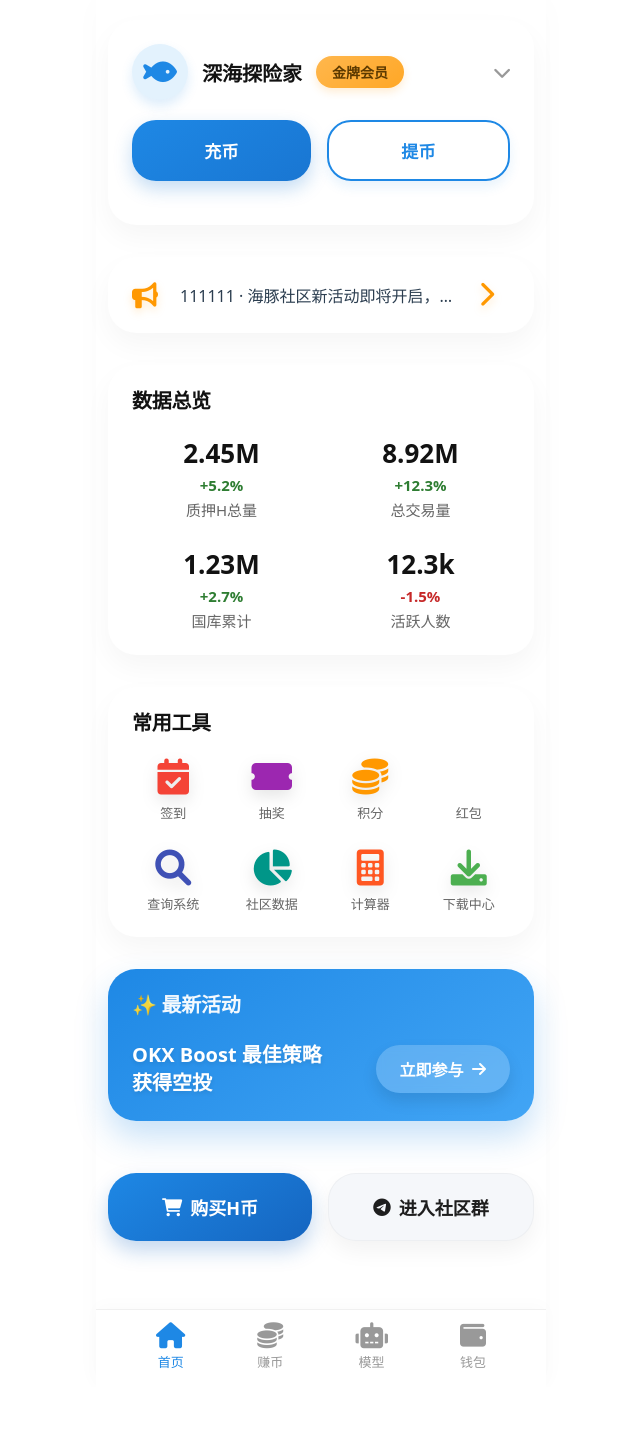
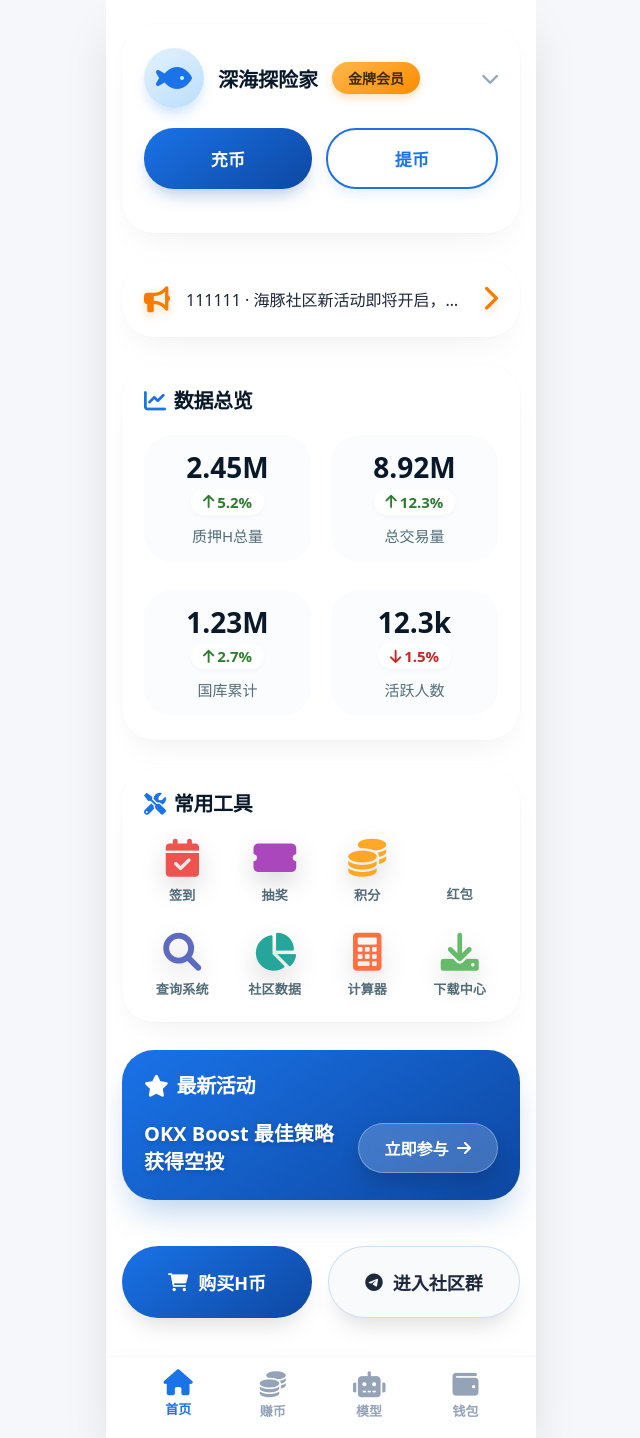
Before and after one commit to aosima858588-boop/-, a plain HTML site: page index.html in a window 1280 px wide. Shown: the whole page, without its empty margins (319-959 px from the left). Before the commit the page ends 1387 px from the top, so only its background shows below. Drawn offline with Linux system fonts and the light colour scheme.

Commit message:
Update index.html

```diff
--- a/index.html
+++ b/index.html
@@ -3,7 +3,7 @@
 <head>
     <meta charset="UTF-8">
     <meta name="viewport" content="width=device-width, initial-scale=1.0, maximum-scale=1.0, user-scalable=no, viewport-fit=cover">
-    <title>海豚社区 · 精致版</title>
+    <title>海豚社区 · 精美版</title>
     <link rel="stylesheet" href="https://cdnjs.cloudflare.com/ajax/libs/font-awesome/6.0.0-beta3/css/all.min.css">
     <style>
         * {
@@ -14,7 +14,7 @@
         }
 
         body {
-            background-color: #FFFFFF;
+            background-color: #F5F7FA;  /* 极浅灰背景，让白色卡片更有层次 */
             display: flex;
             justify-content: center;
             align-items: flex-start;
@@ -23,36 +23,46 @@
 
         .app-container {
             width: 100%;
-            max-width: 450px;
+            max-width: 430px;            /* 舒适宽度 */
             background-color: #FFFFFF;
             min-height: 100vh;
             display: flex;
             flex-direction: column;
-            box-shadow: 0 0 30px rgba(0,0,0,0.02);
+            box-shadow: 0 25px 50px -12px rgba(0, 0, 0, 0.15);
+            border-radius: 0;            /* 无圆角，满屏感 */
+            overflow: hidden;
         }
 
         .content {
             flex: 1;
-            padding: 12px 12px 24px 12px;
+            padding: 16px 16px 30px 16px;
             display: flex;
             flex-direction: column;
-            gap: 32px;
+            gap: 28px;                  /* 卡片间距 */
         }
 
-        /* 卡片样式 */
+        /* 卡片样式 - 极细腻双层阴影，大圆角 */
         .card {
             background-color: #FFFFFF;
-            border-radius: 28px;
-            padding: 24px;
-            box-shadow: 0 12px 28px rgba(0, 0, 0, 0.04);
+            border-radius: 32px;
+            padding: 24px 22px;
+            box-shadow:
+                0 15px 35px -15px rgba(0, 0, 0, 0.08),
+                0 0 0 1px rgba(0, 0, 0, 0.01); /* 极细描边增加质感 */
             width: 100%;
             border: none;
+            transition: transform 0.25s ease, box-shadow 0.25s ease;
+        }
+        .card:active {
+            transform: scale(0.992);
+            box-shadow: 0 10px 25px -8px rgba(0,0,0,0.1);
         }
 
+        /* 高亮卡片 (最新活动) */
         .card.highlight {
-            background: linear-gradient(145deg, #1E88E5, #42A5F5);
+            background: linear-gradient(145deg, #1A73E8, #0D47A1);
             color: white;
-            box-shadow: 0 16px 32px rgba(30, 136, 229, 0.25);
+            box-shadow: 0 20px 35px -10px rgba(21, 101, 192, 0.3);
         }
         .card.highlight .section-title,
         .card.highlight .activity-desc,
@@ -60,21 +70,26 @@
             color: white;
         }
 
-        /* 标题优化 */
         .section-title {
             font-size: 20px;
             font-weight: 700;
-            color: #121212;
-            margin-bottom: 24px;
+            color: #0A1929;
+            margin-bottom: 22px;
             line-height: 1.2;
             letter-spacing: -0.3px;
+            display: flex;
+            align-items: center;
+            gap: 8px;
         }
-        .section-title.light {
+        .section-title i {
+            color: #1A73E8;
+            font-size: 22px;
+        }
+        .section-title.light i {
             color: white;
-            opacity: 0.95;
         }
 
-        /* 用户面板头部 */
+        /* 用户面板 */
         .user-panel-header {
             display: flex;
             align-items: center;
@@ -89,119 +104,71 @@
             flex-wrap: wrap;
         }
         .dolphin-icon {
-            font-size: 30px;
-            color: #1E88E5;
-            background: #E3F2FD;
-            width: 56px;
-            height: 56px;
-            border-radius: 50%;
+            font-size: 32px;
+            color: #1A73E8;
+            background: linear-gradient(145deg, #E3F2FD, #BBDEFB);
+            width: 60px;
+            height: 60px;
+            border-radius: 30px;
             display: flex;
             align-items: center;
             justify-content: center;
-            box-shadow: 0 6px 12px rgba(30,136,229,0.15);
+            box-shadow: 0 8px 15px -5px rgba(26,115,232,0.3);
         }
         .user-name {
             font-weight: 700;
             font-size: 20px;
-            color: #121212;
+            color: #0A1929;
         }
         .badge {
-            background: linear-gradient(145deg, #FFB74D, #FFA726);
-            color: #5D3A00;
+            background: linear-gradient(145deg, #FFB74D, #FB8C00);
+            color: #3E2A00;
             font-size: 14px;
-            font-weight: 600;
+            font-weight: 700;
             padding: 6px 16px;
             border-radius: 40px;
-            box-shadow: 0 4px 8px rgba(255,167,38,0.2);
+            box-shadow: 0 4px 8px rgba(251,140,0,0.25);
             white-space: nowrap;
         }
+        .expand-indicator {
+            color: #99A7B9;
+            font-size: 18px;
+            transition: transform 0.3s;
+        }
+        .expanded .expand-indicator {
+            transform: rotate(180deg);
+        }
 
-        /* 按钮美化 */
+        /* 按钮行 - 充币提币 */
         .button-row {
             display: flex;
-            gap: 16px;
+            gap: 14px;
             margin-bottom: 20px;
         }
         .btn-block {
             flex: 1;
             border: none;
-            background: linear-gradient(145deg, #1E88E5, #1976D2);
+            background: linear-gradient(145deg, #1A73E8, #0D47A1);
             color: white;
             font-size: 17px;
             font-weight: 600;
             padding: 16px 0;
-            border-radius: 24px;
+            border-radius: 30px;
             cursor: pointer;
             transition: all 0.2s ease;
-            box-shadow: 0 8px 18px rgba(25,118,210,0.25);
+            box-shadow: 0 10px 20px -8px rgba(13,71,161,0.4);
             text-align: center;
             letter-spacing: 0.3px;
         }
         .btn-block.outline {
             background: transparent;
-            color: #1E88E5;
-            border: 2px solid #1E88E5;
-            box-shadow: 0 6px 12px rgba(30,136,229,0.1);
+            color: #1A73E8;
+            border: 2px solid #1A73E8;
+            box-shadow: 0 6px 12px rgba(26,115,232,0.1);
         }
         .btn-block:active {
             transform: scale(0.97);
-            box-shadow: 0 4px 8px rgba(0,0,0,0.1);
-        }
-
-        /* 快捷按钮 */
-        .quick-actions {
-            display: flex;
-            gap: 16px;
-            margin: 20px 0 8px;
-        }
-        .quick-btn {
-            flex: 1;
-            border: none;
-            padding: 20px 0;
-            border-radius: 28px;
-            font-weight: 700;
-            font-size: 18px;
-            cursor: pointer;
-            transition: all 0.2s;
-            box-shadow: 0 10px 22px rgba(0,0,0,0.05);
-            display: flex;
-            align-items: center;
-            justify-content: center;
-            gap: 8px;
-        }
-        .quick-btn.primary {
-            background: linear-gradient(145deg, #1E88E5, #1565C0);
-            color: white;
-            box-shadow: 0 10px 20px rgba(21,101,192,0.25);
-        }
-        .quick-btn.secondary {
-            background: #F5F7FA;
-            color: #1E1E1E;
-            border: 1px solid rgba(0,0,0,0.03);
-        }
-        .quick-btn:active {
-            transform: scale(0.97);
-        }
-
-        /* 活动卡片内按钮 */
-        .activity-link {
-            display: flex;
-            align-items: center;
-            gap: 8px;
-            color: white;
-            font-size: 16px;
-            font-weight: 600;
-            background: rgba(255,255,255,0.2);
-            padding: 12px 24px;
-            border-radius: 40px;
-            backdrop-filter: blur(4px);
-            box-shadow: 0 8px 16px rgba(0,0,0,0.1);
-            transition: all 0.2s;
-            cursor: pointer;
-        }
-        .activity-link:active {
-            background: rgba(255,255,255,0.3);
-            transform: scale(0.96);
+            box-shadow: 0 5px 10px -3px rgba(0,0,0,0.2);
         }
 
         /* 展开区域 */
@@ -210,67 +177,79 @@
             grid-template-columns: repeat(4, 1fr);
             gap: 16px;
             text-align: center;
-            padding-top: 20px;
-            border-top: 1px solid #F0F0F0;
+            padding-top: 22px;
+            border-top: 1px solid #EDF2F7;
+            margin-top: 6px;
         }
         .expand-content.hidden {
             display: none;
         }
         .expand-item .value {
             font-size: 24px;
-            font-weight: 700;
-            color: #121212;
+            font-weight: 800;
+            color: #0A1929;
             line-height: 1.3;
             font-feature-settings: "tnum";
         }
         .expand-item .label {
             font-size: 14px;
-            color: #666;
+            color: #546E7A;
             margin-top: 6px;
             font-weight: 500;
         }
 
-        /* 公告 */
+        /* 公告资讯 */
         .announcement {
             display: flex;
             align-items: center;
             gap: 16px;
         }
         .announcement i {
-            color: #FF9800;
+            color: #F57C00;
             font-size: 26px;
-            width: 32px;
-            filter: drop-shadow(0 4px 4px rgba(255,152,0,0.2));
+            filter: drop-shadow(0 4px 4px rgba(245,124,0,0.25));
         }
         .announcement-text {
             flex: 1;
             font-size: 16px;
-            color: #2C3E50;
+            color: #1E293B;
             font-weight: 500;
             white-space: nowrap;
             overflow: hidden;
             text-overflow: ellipsis;
         }
         .announcement .more {
-            color: #999;
+            color: #94A3B8;
             font-size: 16px;
+            transition: transform 0.2s;
+        }
+        .announcement .more:active {
+            transform: translateX(3px);
         }
 
-        /* 数据总览（含同比） */
+        /* 数据总览（同比美化） */
         .stats-grid {
             display: grid;
             grid-template-columns: repeat(2, 1fr);
             gap: 28px 20px;
-            margin-top: 8px;
+            margin-top: 6px;
         }
         .stat-item {
             text-align: center;
+            background: rgba(247, 250, 252, 0.6);
+            padding: 16px 6px;
+            border-radius: 28px;
+            backdrop-filter: blur(2px);
+            transition: background 0.2s;
+        }
+        .stat-item:active {
+            background: #EDF2F7;
         }
         .stat-value {
-            font-size: 26px;
-            font-weight: 700;
-            color: #121212;
-            line-height: 1.3;
+            font-size: 28px;
+            font-weight: 800;
+            color: #0A1929;
+            line-height: 1.2;
             font-feature-settings: "tnum";
             margin-bottom: 4px;
         }
@@ -278,25 +257,33 @@
             font-size: 15px;
             font-weight: 600;
             margin-bottom: 4px;
+            display: inline-flex;
+            align-items: center;
+            gap: 3px;
+            background: white;
+            padding: 3px 12px;
+            border-radius: 30px;
+            box-shadow: 0 2px 5px rgba(0,0,0,0.03);
         }
         .stat-compare.positive {
-            color: #2E7D32;  /* 深绿色 */
+            color: #2E7D32;
         }
         .stat-compare.negative {
-            color: #C62828;  /* 深红色 */
+            color: #C62828;
         }
         .stat-label {
             font-size: 15px;
-            color: #666;
+            color: #546E7A;
             font-weight: 500;
+            margin-top: 6px;
         }
 
-        /* 工具图标彩色化 */
+        /* 工具图标 (彩色 + 细腻投影) */
         .tools-grid {
             display: grid;
             grid-template-columns: repeat(4, 1fr);
             gap: 28px 16px;
-            margin-top: 12px;
+            margin-top: 10px;
         }
         .tool-item {
             display: flex;
@@ -304,36 +291,41 @@
             align-items: center;
             gap: 8px;
             cursor: pointer;
-            transition: transform 0.1s;
+            transition: transform 0.15s, filter 0.15s;
         }
         .tool-item:active {
-            transform: scale(0.95);
+            transform: scale(0.94);
         }
         .tool-icon {
-            font-size: 36px;
+            font-size: 38px;
             width: auto;
             height: auto;
             line-height: 1;
-            filter: drop-shadow(0 6px 8px rgba(0,0,0,0.1));
+            filter: drop-shadow(0 10px 12px rgba(0,0,0,0.15));
+            transition: filter 0.2s;
         }
-        /* 为每个工具设置不同颜色 */
-        .tool-item:nth-child(1) .tool-icon { color: #F44336; } /* 签到 */
-        .tool-item:nth-child(2) .tool-icon { color: #9C27B0; } /* 抽奖 */
-        .tool-item:nth-child(3) .tool-icon { color: #FF9800; } /* 积分 */
-        .tool-item:nth-child(4) .tool-icon { color: #E91E63; } /* 红包 */
-        .tool-item:nth-child(5) .tool-icon { color: #3F51B5; } /* 查询系统 */
-        .tool-item:nth-child(6) .tool-icon { color: #009688; } /* 社区数据 */
-        .tool-item:nth-child(7) .tool-icon { color: #FF5722; } /* 计算器 */
-        .tool-item:nth-child(8) .tool-icon { color: #4CAF50; } /* 下载中心 */
+        .tool-item:hover .tool-icon {
+            filter: drop-shadow(0 12px 14px rgba(0,0,0,0.2));
+        }
+        /* 彩色图标 (比之前更柔和) */
+        .tool-item:nth-child(1) .tool-icon { color: #EF5350; } /* 签到 */
+        .tool-item:nth-child(2) .tool-icon { color: #AB47BC; } /* 抽奖 */
+        .tool-item:nth-child(3) .tool-icon { color: #FFA726; } /* 积分 */
+        .tool-item:nth-child(4) .tool-icon { color: #EC407A; } /* 红包 */
+        .tool-item:nth-child(5) .tool-icon { color: #5C6BC0; } /* 查询系统 */
+        .tool-item:nth-child(6) .tool-icon { color: #26A69A; } /* 社区数据 */
+        .tool-item:nth-child(7) .tool-icon { color: #FF7043; } /* 计算器 */
+        .tool-item:nth-child(8) .tool-icon { color: #66BB6A; } /* 下载中心 */
 
         .tool-label {
             font-size: 13px;
-            color: #666;
+            color: #546E7A;
             text-align: center;
-            font-weight: 500;
+            font-weight: 600;
+            letter-spacing: 0.2px;
         }
 
-        /* 活动区域 */
+        /* 最新活动 */
         .activity-content {
             display: flex;
             align-items: center;
@@ -345,35 +337,95 @@
             font-size: 20px;
             font-weight: 700;
             line-height: 1.4;
-            text-shadow: 0 2px 4px rgba(0,0,0,0.1);
+            text-shadow: 0 2px 5px rgba(0,0,0,0.2);
+        }
+        .activity-link {
+            display: flex;
+            align-items: center;
+            gap: 8px;
+            color: white;
+            font-size: 16px;
+            font-weight: 600;
+            background: rgba(255,255,255,0.2);
+            padding: 12px 26px;
+            border-radius: 40px;
+            backdrop-filter: blur(6px);
+            box-shadow: 0 10px 18px rgba(0,0,0,0.15);
+            transition: all 0.2s;
+            cursor: pointer;
+            border: 1px solid rgba(255,255,255,0.3);
+        }
+        .activity-link:active {
+            background: rgba(255,255,255,0.35);
+            transform: scale(0.96);
+            box-shadow: 0 5px 10px rgba(0,0,0,0.1);
+        }
+
+        /* 快捷按钮 */
+        .quick-actions {
+            display: flex;
+            gap: 16px;
+            margin: 18px 0 8px;
+        }
+        .quick-btn {
+            flex: 1;
+            border: none;
+            padding: 22px 0;
+            border-radius: 40px;
+            font-weight: 700;
+            font-size: 18px;
+            cursor: pointer;
+            transition: all 0.2s;
+            display: flex;
+            align-items: center;
+            justify-content: center;
+            gap: 10px;
+            box-shadow: 0 15px 25px -10px rgba(0,0,0,0.15);
+        }
+        .quick-btn.primary {
+            background: linear-gradient(145deg, #1A73E8, #0D47A1);
+            color: white;
+        }
+        .quick-btn.secondary {
+            background: #F8FAFC;
+            color: #1E293B;
+            border: 1px solid rgba(26,115,232,0.2);
+        }
+        .quick-btn:active {
+            transform: scale(0.97);
+            box-shadow: 0 8px 15px -5px rgba(0,0,0,0.2);
         }
 
         /* 底部导航 */
         .bottom-nav {
             background-color: #FFFFFF;
-            padding: 12px 24px 16px;
+            padding: 14px 24px 18px;
             display: flex;
             justify-content: space-around;
             align-items: center;
-            border-top: 1px solid #F0F0F0;
-            box-shadow: 0 -4px 16px rgba(0,0,0,0.02);
+            border-top: 1px solid rgba(0,0,0,0.03);
+            box-shadow: 0 -5px 20px -5px rgba(0,0,0,0.02);
         }
         .nav-item {
             display: flex;
             flex-direction: column;
             align-items: center;
             gap: 4px;
-            color: #999;
+            color: #94A3B8;
             font-size: 13px;
-            font-weight: 500;
+            font-weight: 600;
             cursor: pointer;
-            transition: color 0.2s;
+            transition: color 0.2s, transform 0.1s;
         }
         .nav-item i {
             font-size: 26px;
         }
         .nav-item.active {
-            color: #1E88E5;
+            color: #1A73E8;
+            transform: translateY(-2px);
+        }
+        .nav-item:active {
+            opacity: 0.7;
         }
 
         .clickable {
@@ -383,11 +435,13 @@
             height: 8px;
         }
 
-        /* 字体微调 */
+        /* 字体优化 */
         body, button, input {
-            font-family: system-ui, -apple-system, 'Segoe UI', Roboto, 'Helvetica Neue', sans-serif;
             -webkit-font-smoothing: antialiased;
             -moz-osx-font-smoothing: grayscale;
+        }
+        .stat-value, .expand-item .value {
+            font-family: system-ui, -apple-system, 'SF Mono', 'Roboto Mono', monospace;
         }
     </style>
 </head>
@@ -404,16 +458,14 @@
                         <span class="user-name">深海探险家</span>
                         <span class="badge">金牌会员</span>
                     </div>
-                    <i class="fas fa-chevron-down" style="color:#999; font-size:18px;"></i>
+                    <i class="fas fa-chevron-down expand-indicator"></i>
                 </div>
 
-                <!-- 充币提币按钮行 -->
                 <div class="button-row">
                     <button class="btn-block" onclick="alert('充币')">充币</button>
                     <button class="btn-block outline" onclick="alert('提币')">提币</button>
                 </div>
 
-                <!-- 展开数据（默认隐藏） -->
                 <div class="expand-content hidden" id="expandArea">
                     <div class="expand-item"><div class="value">$12.3k</div><div class="label">身价</div></div>
                     <div class="expand-item"><div class="value">5.82</div><div class="label">资产</div></div>
@@ -422,7 +474,7 @@
                 </div>
             </div>
 
-            <!-- 公告资讯（喇叭图标彩色） -->
+            <!-- 公告资讯 -->
             <div class="card">
                 <div class="announcement">
                     <i class="fas fa-bullhorn"></i>
@@ -431,36 +483,36 @@
                 </div>
             </div>
 
-            <!-- 数据总览（含同比） -->
+            <!-- 数据总览（同比+微背景） -->
             <div class="card">
-                <div class="section-title">数据总览</div>
+                <div class="section-title"><i class="fas fa-chart-line"></i> 数据总览</div>
                 <div class="stats-grid">
                     <div class="stat-item">
                         <div class="stat-value">2.45M</div>
-                        <div class="stat-compare positive">+5.2%</div>
+                        <div class="stat-compare positive"><i class="fas fa-arrow-up"></i> 5.2%</div>
                         <div class="stat-label">质押H总量</div>
                     </div>
                     <div class="stat-item">
                         <div class="stat-value">8.92M</div>
-                        <div class="stat-compare positive">+12.3%</div>
+                        <div class="stat-compare positive"><i class="fas fa-arrow-up"></i> 12.3%</div>
                         <div class="stat-label">总交易量</div>
                     </div>
                     <div class="stat-item">
                         <div class="stat-value">1.23M</div>
-                        <div class="stat-compare positive">+2.7%</div>
+                        <div class="stat-compare positive"><i class="fas fa-arrow-up"></i> 2.7%</div>
                         <div class="stat-label">国库累计</div>
                     </div>
                     <div class="stat-item">
                         <div class="stat-value">12.3k</div>
-                        <div class="stat-compare negative">-1.5%</div>
+                        <div class="stat-compare negative"><i class="fas fa-arrow-down"></i> 1.5%</div>
                         <div class="stat-label">活跃人数</div>
                     </div>
                 </div>
             </div>
 
-            <!-- 工具集（彩色图标） -->
+            <!-- 工具集（彩色图标 + 柔和投影） -->
             <div class="card">
-                <div class="section-title">常用工具</div>
+                <div class="section-title"><i class="fas fa-tools"></i> 常用工具</div>
                 <div class="tools-grid">
                     <div class="tool-item"><div class="tool-icon"><i class="fas fa-calendar-check"></i></div><span class="tool-label">签到</span></div>
                     <div class="tool-item"><div class="tool-icon"><i class="fas fa-ticket-alt"></i></div><span class="tool-label">抽奖</span></div>
@@ -475,23 +527,21 @@
 
             <!-- 最新活动（渐变卡片） -->
             <div class="card highlight">
-                <div class="section-title light">✨ 最新活动</div>
+                <div class="section-title light"><i class="fas fa-star"></i> 最新活动</div>
                 <div class="activity-content">
                     <span class="activity-desc">OKX Boost 最佳策略<br>获得空投</span>
                     <span class="activity-link">立即参与 <i class="fas fa-arrow-right"></i></span>
                 </div>
             </div>
 
-            <!-- 便捷访问双按钮（美化后） -->
+            <!-- 便捷访问 -->
             <div class="quick-actions">
                 <button class="quick-btn primary" onclick="alert('购买H币')"><i class="fas fa-shopping-cart"></i> 购买H币</button>
                 <button class="quick-btn secondary" onclick="alert('进入社区群')"><i class="fab fa-telegram-plane"></i> 进入社区群</button>
             </div>
-
-            <div style="height: 4px;"></div>
         </div>
 
-        <!-- 底部导航固定 -->
+        <!-- 底部导航 -->
         <div class="bottom-nav">
             <div class="nav-item active"><i class="fas fa-home"></i><span>首页</span></div>
             <div class="nav-item"><i class="fas fa-coins"></i><span>赚币</span></div>
@@ -504,9 +554,11 @@
         (function() {
             const toggleBtn = document.getElementById('toggleExpand');
             const expandArea = document.getElementById('expandArea');
+            const indicator = document.querySelector('.expand-indicator');
             toggleBtn.addEventListener('click', function(e) {
                 e.stopPropagation();
                 expandArea.classList.toggle('hidden');
+                indicator.style.transform = expandArea.classList.contains('hidden') ? 'rotate(0deg)' : 'rotate(180deg)';
             });
         })();
     </script>
```
